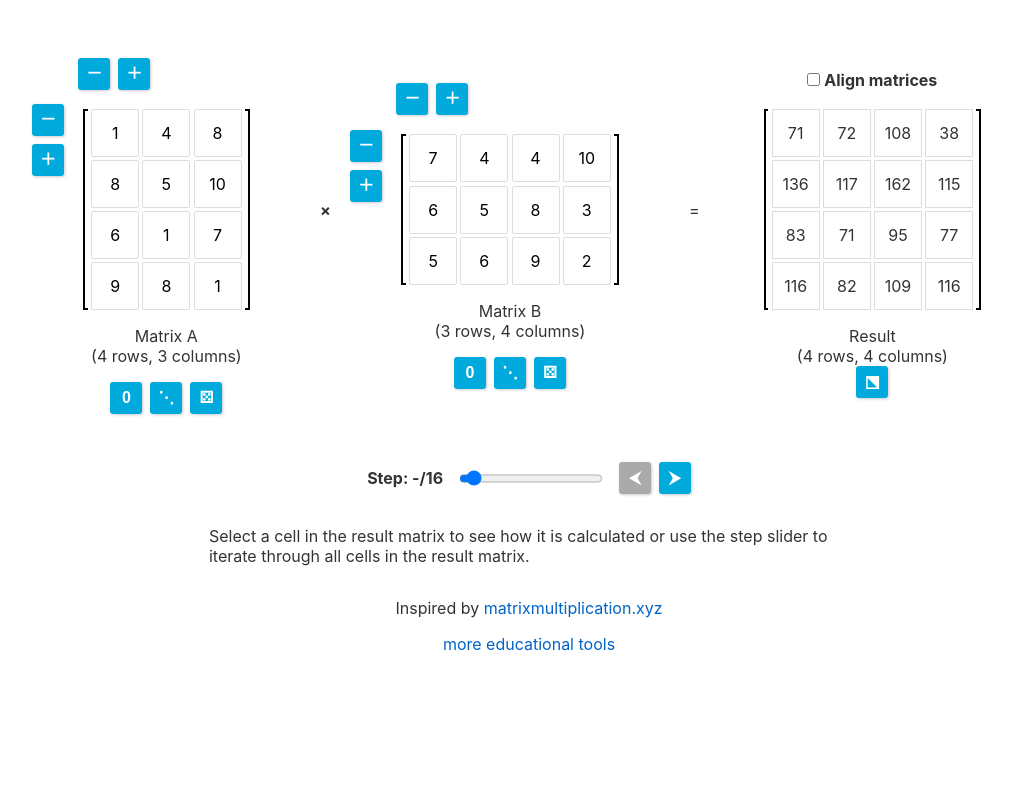
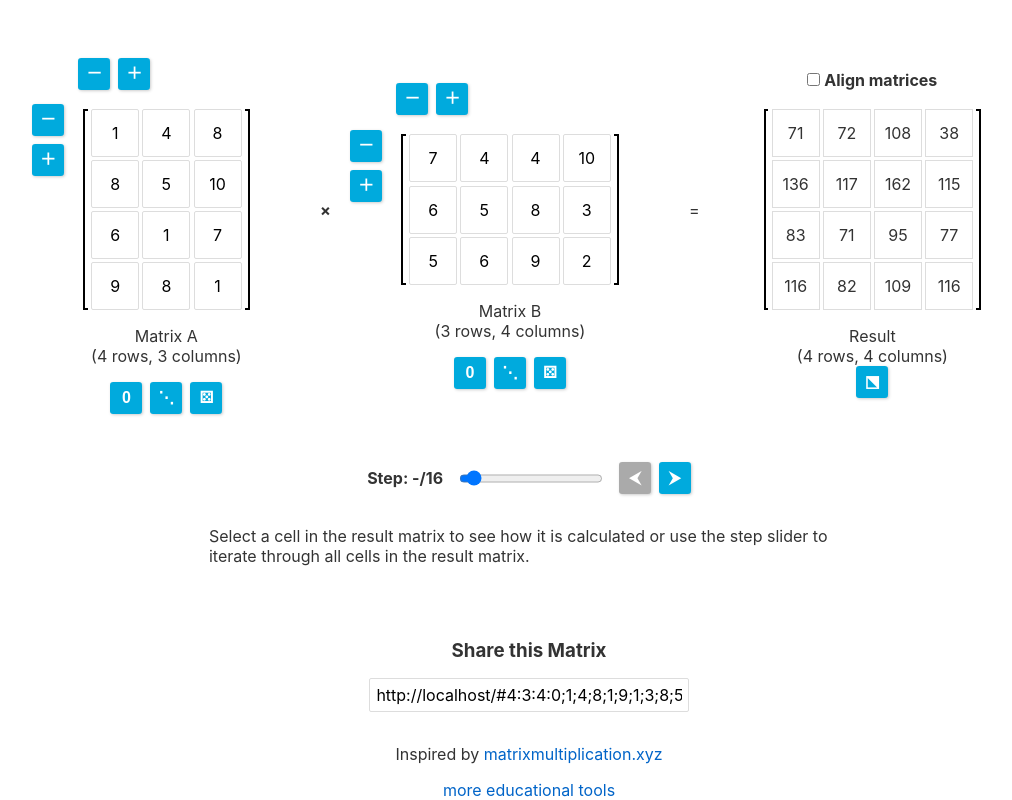
Before and after one commit to laszlokorte/matrix-multiplication, a Svelte app: page / in a window 1280 px wide. Shown: the part 325-1125 px from the top of the page, without its empty margins (111-1123 px from the left). Before the commit the page ends 979 px from the top, so only its background shows below. Built offline with nearby package versions, Linux system fonts and the light colour scheme.

Commit message:
add share link

```diff
--- a/src/App.svelte
+++ b/src/App.svelte
@@ -1,4 +1,6 @@
 <script>
+	import {onMount} from 'svelte'
+
 	const rowLimit = 7
 	const columnLimit = rowLimit
 	let rowsA = 4
@@ -28,7 +30,7 @@
 	$: matrixA = Array(rowsA).fill(0).map((v,r) => Array(columnsA).fill(0).map((_,c) => r*columnLimit + c))
 	$: matrixB = Array(rowsB).fill(0).map((v,r) => Array(columnsB).fill(0).map((_,c) => r*columnLimit + c))
 
-  $: result = Array(rowsA).fill(0).map((v,r) => Array(columnsB).fill(0).map((_, c) => {
+  	$: result = Array(rowsA).fill(0).map((v,r) => Array(columnsB).fill(0).map((_, c) => {
 		let sum = 0;
 
 		for(let x=0;x<columnsA;x++) {
@@ -119,7 +121,6 @@
 	}
 
 	function jumpStep(evt) {
-		console.log(evt.currentTarget.dataset.step)
 		setFocusStep(1*evt.currentTarget.dataset.step)
 	}
 
@@ -169,6 +170,53 @@
 		columnsA = rowsB
 		columnsB = oldRowsA
 	}
+
+	const hashparser = new RegExp('^(\\d+):(\\d+):(\\d+):(\\d+)(a?)((?:;[^;\\*]*)*)(\\*?[^;\\*]*(?:;[^;\\*]*)*)$','i')
+	function loadHash(hash) {
+		const m = hashparser.exec(hash)
+		if(m !== null) {
+			const [parsedRowsA, parsedColumnsA, parsedColumnsB, parsedFocus] = m.slice(1, 5).map((x) => parseInt(x, 10))
+			const align = m[5] == 'a'
+
+			const parsedValuesA = m[6].split(';').map((x) => x?parseFloat(x):0).slice(1)
+			const parsedValuesB = m[7] ? m[7].slice(1).split(';').map((x) => x?parseFloat(x):0) : []
+
+			let valid = true
+			valid &&= parsedRowsA < rowLimit
+			valid &&= parsedColumnsA < rowLimit
+			valid &&= parsedColumnsA < columnLimit
+			valid &&= parsedColumnsB < columnLimit
+			valid &&= parsedFocus <= parsedRowsA*parsedColumnsB
+
+			if(valid) {
+				rowsA = parsedRowsA
+				columnsA = parsedColumnsA
+				columnsB = parsedColumnsB
+				gridAlign = align
+				focus = parsedFocus < 1 ? null : {column: (parsedFocus-1)%columnsB, row: Math.floor((parsedFocus-1)/columnsB)}
+				valuesA = valuesA.map((_,i) => parsedValuesA[i]||0)
+				valuesB = valuesB.map((_,i) => parsedValuesB[i]||0)
+			}
+		}
+	}
+
+	onMount(() => {
+		const listener = () => {
+			loadHash(window.location.hash.substr(1))
+		}
+
+		window.addEventListener('hashchange', listener)
+		listener()
+		return () => window.removeEventListener('hashchange', listener)
+	})
+
+	$: shareUrl = window.location.origin + window.location.pathname + '#'
+	+ rowsA + ':'
+	+ columnsA + ':'
+	+ columnsB + ':'
+	+ (focus ? focus.row*columnsB + focus.column + 1 : 0)
+	+ (gridAlign?'a':'')
+	+ ';' + valuesA.join(';') + '*' + valuesB.join(';')
 </script>
 
 <style>
@@ -438,6 +486,16 @@
 		max-width: 40em;
 		margin: 0 auto;
 	}
+
+	.sharelink {
+		width: 100%;
+		max-width: 20em;
+		text-align: left;
+	}
+
+	h3 {
+		margin: 3em 0 0;
+	}
 </style>
 
 
@@ -607,4 +665,14 @@
 	Select a cell in the result matrix to see how it is calculated or use the step slider to iterate through all cells in the result matrix.
 </p>
 {/if}
+
+<h3>Share this Matrix</h3>
+<input class="sharelink" on:click={(evt) => {
+	const e = evt.currentTarget
+	e.setSelectionRange(0, e.value.length);
+	evt.preventDefault();
+	setTimeout(() => {
+		e.scrollLeft=0;
+	})
+}} type="text" readonly={true} value={shareUrl}>
 </div>
```
